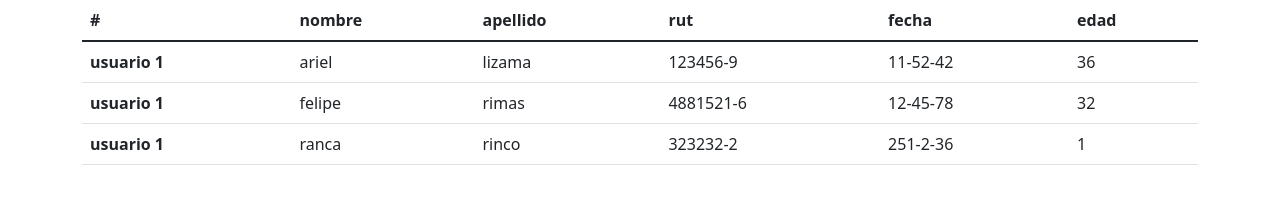
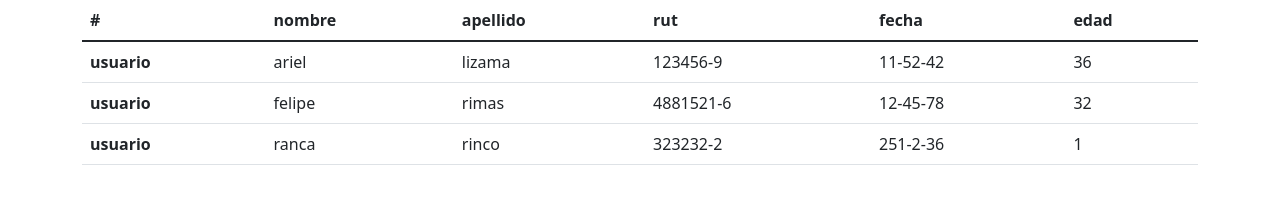
Before and after one commit to Nabuconodossor/DesafioDia1, a plain HTML site: page index.html in a window 1280 px wide. Drawn offline with nearby package versions, Linux system fonts and the light colour scheme.

Commit message:
confirmado

```diff
--- a/index.html
+++ b/index.html
@@ -45,7 +45,7 @@
         <tbody>
           <tr v-for="usuario in usuarios" key="usuario">
 
-            <th scope="row">usuario 1</th>
+            <th scope="row">usuario </th>
             <td>{{usuario.nombre}}</td>
             <td>{{usuario.apellido}}</td>
             <td>{{usuario.rut}}</td>
```
